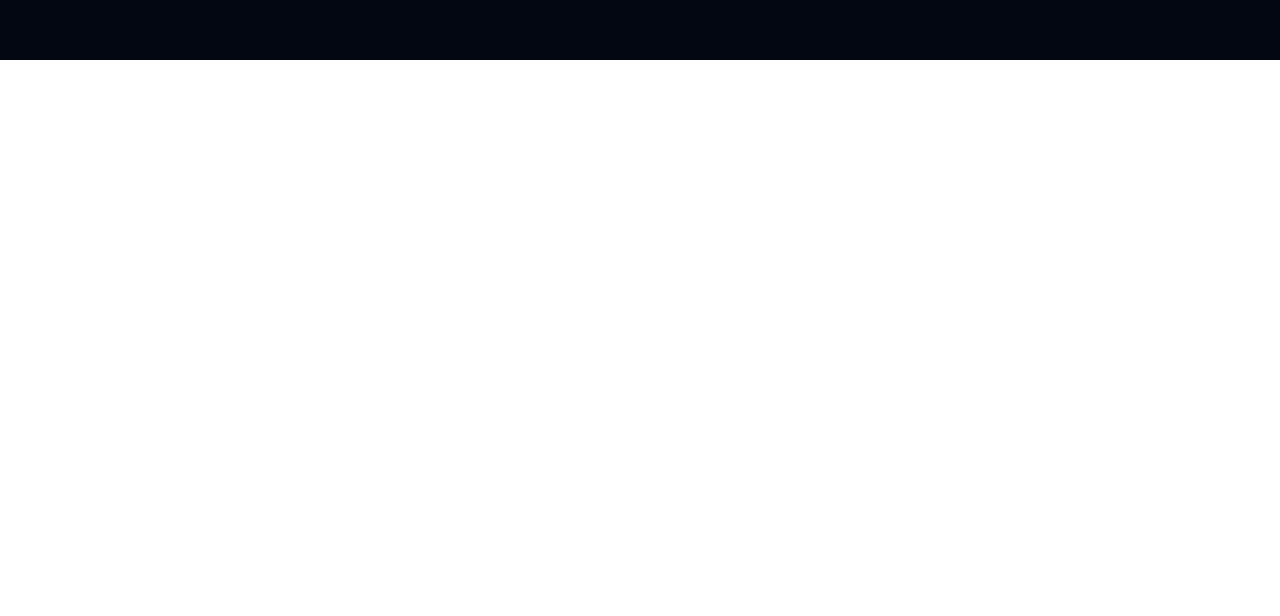
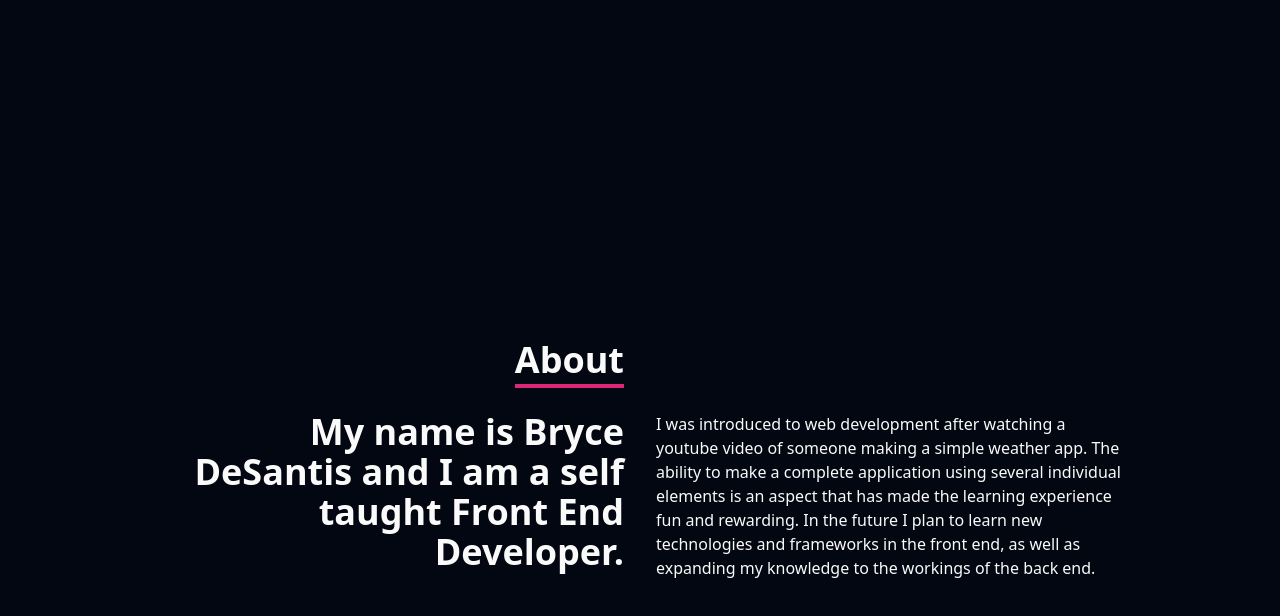
Before and after one commit to brycedesantis/my-portfolio, a React (Vite) app: page / in a window 1280 px wide. Shown: the part 740-1356 px from the top of the page. Before the commit the page ends 800 px from the top, so only its background shows below. Built offline with nearby package versions, Linux system fonts and the light colour scheme.

Commit message:
Restyle about section

```diff
--- a/src/App.jsx
+++ b/src/App.jsx
@@ -1,6 +1,7 @@
 import { useState } from "react"
 import Nav from "./Components/Nav"
 import Home from "./Components/Home"
+import About from "./Components/About"
 
 export default function App() {
 	const [darkMode, setDarkMode] = useState(true)
@@ -13,6 +14,7 @@
 		<div className={`${darkMode ? "dark" : "light"}`}>
 			<Nav darkMode={darkMode} toggleDarkMode={toggleDarkMode} />
 			<Home />
+			<About />
 		</div>
 	)
 }
--- a/src/Components/About.jsx
+++ b/src/Components/About.jsx
@@ -1,69 +1,32 @@
 export default function About() {
 	return (
-		<div
-			id="about"
-			className="w-full m-auto min-h-screen max-h-screen relative flex items-center justify-center overflow-hidden"
-		>
-			<div className="w-6/12 border-t-2 border-b-2 border-black dark:border-zinc-50">
-				<div className="py-3 px-20">
-					<h1 className="text-2xl font-bold text-center">
-						Hello! My name is{" "}
-						<span className="text-red-700">Bryce DeSantis</span>
-					</h1>
+		<div name="about" className="w-full h-screen bg-inherit">
+			<div className="flex flex-col justify-center items-center w-full h-full">
+				<div className="max-w-[1000px] w-full grid grid-cols-2 gap-8">
+					<div className="sm:text-right pb-8 pl-4">
+						<p className="text-4xl inline font-bold border-b-4 border-pink-600">
+							About
+						</p>
+					</div>
+					<div></div>
+				</div>
+				<div className="max-w-[1000px] w-full grid sm:grid-cols-2 gap-8 px-4">
+					<div className="sm:text-right text-4xl font-bold">
+						<p>
+							My name is Bryce DeSantis and I am a self taught Front End
+							Developer.
+						</p>
+					</div>
 					<div>
-						<div className="my-4 py-2 flex items-center">
-							<svg
-								xmlns="http://www.w3.org/2000/svg"
-								fill="none"
-								viewBox="0 0 24 24"
-								strokeWidth={1.5}
-								stroke="currentColor"
-								className="w-8 h-8 pr-2 animate-[bounce_1.5s_infinite]"
-							>
-								<path
-									strokeLinecap="round"
-									strokeLinejoin="round"
-									d="m21 7.5-2.25-1.313M21 7.5v2.25m0-2.25-2.25 1.313M3 7.5l2.25-1.313M3 7.5l2.25 1.313M3 7.5v2.25m9 3 2.25-1.313M12 12.75l-2.25-1.313M12 12.75V15m0 6.75 2.25-1.313M12 21.75V19.5m0 2.25-2.25-1.313m0-16.875L12 2.25l2.25 1.313M21 14.25v2.25l-2.25 1.313m-13.5 0L3 16.5v-2.25"
-								/>
-							</svg>
-							<p className="text-lg">
-								I am a self taught programmer with a focus on front end web
-								development.
-							</p>
-						</div>
-						<div className="my-4 py-2 flex items-center">
-							<svg
-								xmlns="http://www.w3.org/2000/svg"
-								fill="none"
-								viewBox="0 0 24 24"
-								strokeWidth={1.5}
-								stroke="currentColor"
-								className="w-8 h-8 pr-2 animate-[bounce_1.5s_infinite]"
-							>
-								<path
-									strokeLinecap="round"
-									strokeLinejoin="round"
-									d="m21 7.5-2.25-1.313M21 7.5v2.25m0-2.25-2.25 1.313M3 7.5l2.25-1.313M3 7.5l2.25 1.313M3 7.5v2.25m9 3 2.25-1.313M12 12.75l-2.25-1.313M12 12.75V15m0 6.75 2.25-1.313M12 21.75V19.5m0 2.25-2.25-1.313m0-16.875L12 2.25l2.25 1.313M21 14.25v2.25l-2.25 1.313m-13.5 0L3 16.5v-2.25"
-								/>
-							</svg>
-							<p className="w-10/12 text-lg">
-								My journey began through youtube videos and tutorials before
-								following courses from{" "}
-								<span>
-									<a
-										className="hover:text-cyan-500"
-										href="https://www.freecodecamp.org/"
-									>
-										freeCodeCamp
-									</a>
-								</span>{" "}
-								and{" "}
-								<span className="hover:text-amber-700">
-									<a href="https://www.theodinproject.com/">The Odin Project</a>
-								</span>
-								.
-							</p>
-						</div>
+						<p>
+							I was introduced to web development after watching a youtube video
+							of someone making a simple weather app. The ability to make a
+							complete application using several individual elements is an
+							aspect that has made the learning experience fun and rewarding. In
+							the future I plan to learn new technologies and frameworks in the
+							front end, as well as expanding my knowledge to the workings of
+							the back end.
+						</p>
 					</div>
 				</div>
 			</div>
```
